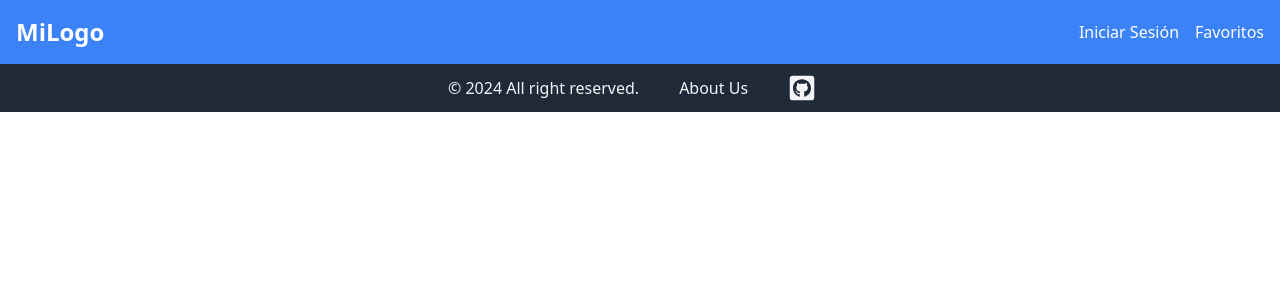
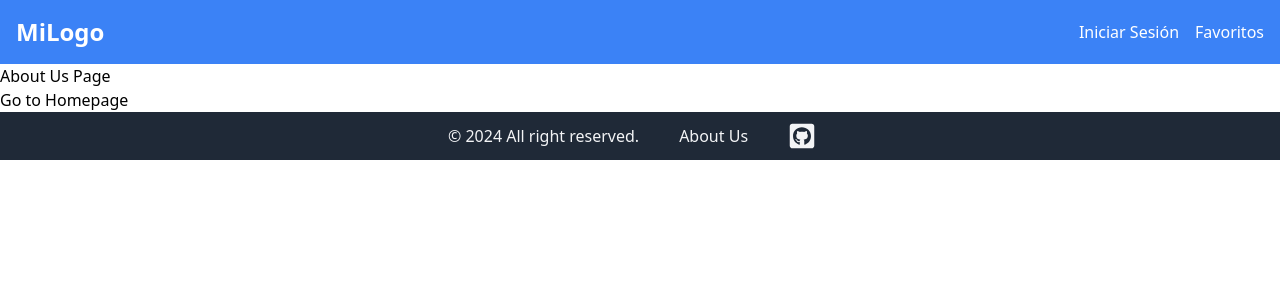
Before and after one commit to soulaimanEltoumi/Web-Project, a React (Vite) app: page /about in a window 1280 px wide. Shown: the top 300 px of the page. Built offline with nearby package versions, Linux system fonts and the light colour scheme.

Commit message:
about page create

```diff
--- a/src/App.jsx
+++ b/src/App.jsx
@@ -3,14 +3,15 @@ import { Routes, Route } from "react-router-dom";
 import Homepage from "./pages/Homepage";
 import Navbar from "./components/Navbar";
 import Footer from "./components/Footer";
+import About from "./pages/About";
 export default function App() {
   return (
     <>
       <Navbar />
       <Routes>
         <Route path="/" element={<Homepage />} />
-        {/* <Route path="/about" element={<About />} />
-        <Route path="/market" element={<Market />} />
+        <Route path="/about" element={<About />} />
+        {/* <Route path="/market" element={<Market />} />
         <Route path="/market/:id" element={<MarketDetail />} />
         <Route path="/favourite-list" element={<FavouriteList />} />
 
--- /dev/null
+++ b/src/pages/About/index.jsx
@@ -0,0 +1,15 @@
+import React from "react";
+import { useNavigate } from "react-router-dom";
+
+export default function About() {
+  const navigate = useNavigate();
+  const handleClick = () => {
+    navigate("/");
+  };
+  return (
+    <div>
+      <h1>About Us Page</h1>
+      <button onClick={handleClick}>Go to Homepage</button>
+    </div>
+  );
+}
```
